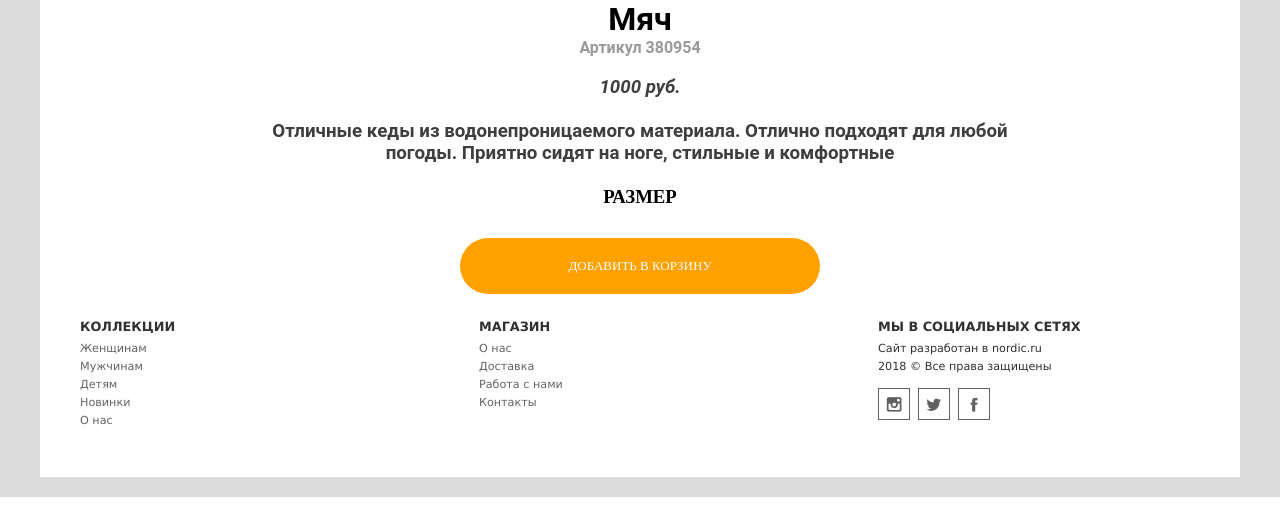
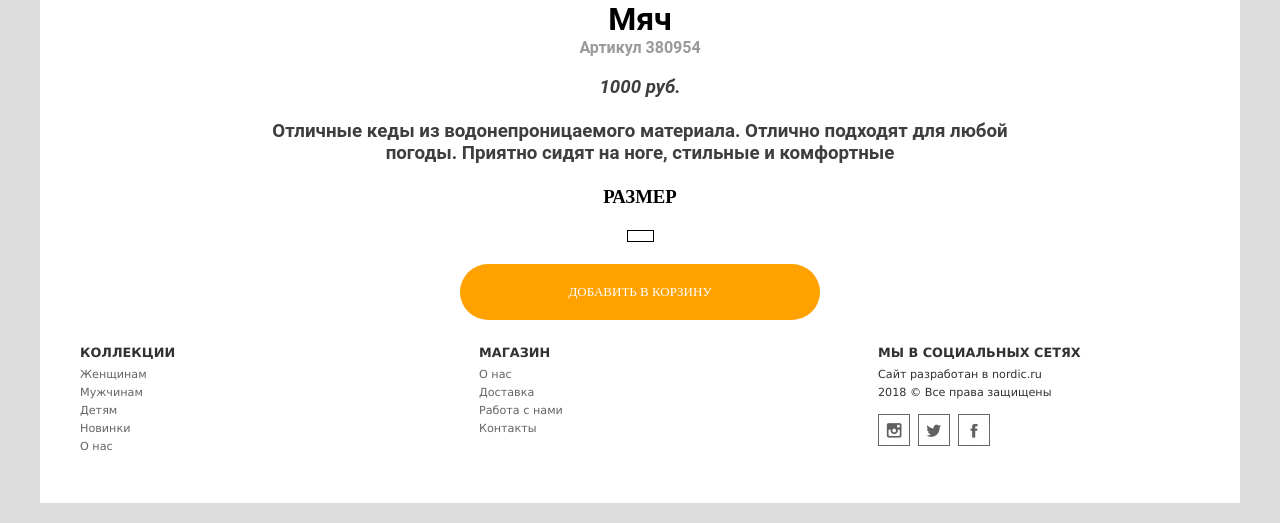
Before and after one commit to damarrus/project2208, a PHP site: page /views/product.php?product_id=1 in a window 1280 px wide. Shown: the part 605-1128 px from the top of the page. Before the commit the page ends 1102 px from the top, so only its background shows below. Run offline with PHP 8.4, Linux system fonts and the light colour scheme; data comes from the database, SQL or seed files in the repository; tables that the repository leaves empty hold one stand-in row (values such as "Sample post"); data that the repository does not hold is empty.

Commit message:
Обновила стили

```diff
--- a/css/product.css
+++ b/css/product.css
@@ -38,10 +38,9 @@ a {text-decoration: none}
     margin-bottom: 15px;
 }
 
-.size {
-    width: 38px;
-    height: 38px;
-    line-height: 38px;
+.sizes-item {
+    padding: 5px 12.5px;
+    line-height: 27.5px;
     border: 1px solid black;
     margin: 7px;
     text-align: center;
```
